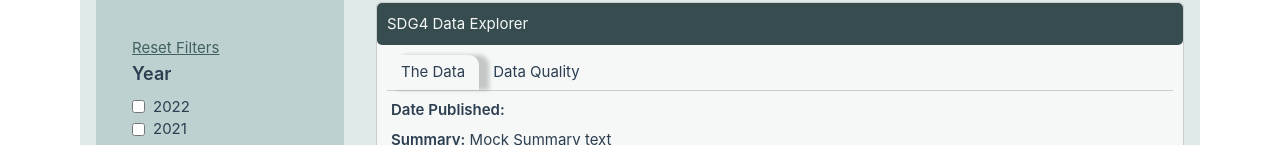
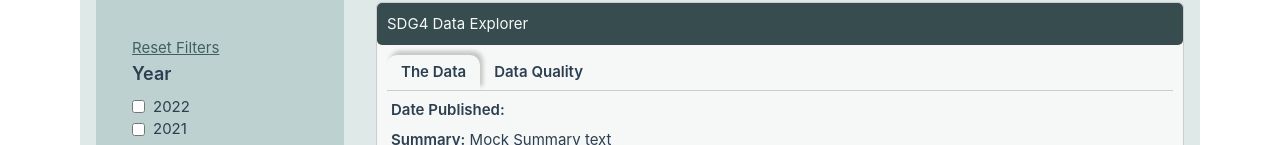
Before and after one commit to rubyimrie/education-data, a Vue app: page / in a window 1280 px wide. Shown: the part 345-490 px from the top of the page. Built offline with nearby package versions, Linux system fonts and the light colour scheme.

Commit message:
making button more obvious

```diff
--- a/src/components/DataSource.vue
+++ b/src/components/DataSource.vue
@@ -6,18 +6,18 @@
       <div v-if="!collapsed" class="collapsible-content">
         <div class="button-container">
           <button
-            class="tab-btn  focus:outline-none"
+            class="tab-btn  focus:outline-none "
             :class="{ 'active': showDataInfo }"
             @click="showDataInfo = true"
           >
-          <span class="ml-2 mr-2" :class="{ 'active': showDataInfo }">The Data</span>
+          <span class="ml-2 mr-2 font-semibold" >The Data</span>
           </button>
           <button
-            class="tab-btn focus:outline-none"
+            class="tab-btn focus:outline-none ont-weight-500"
             :class="{ 'active': !showDataInfo }"
             @click="showDataInfo = false"
           >
-          <span class="ml-2 mr-2 "> Data Quality </span>
+          <span class="ml-2 mr-2 font-semibold"> Data Quality </span>
           </button>
         </div>
         <div class="mt-2">
@@ -121,9 +121,9 @@
 }
 
 .tab-btn.active {
-  font-weight: 600;
   border-top-left-radius: 10px; /* Rounded top left corner */
   border-top-right-radius: 10px;
-  box-shadow: 10px 0px 4px rgba(0, 0, 0, 0.2); /* Add shadow only at the top */
+  /* box-shadow: 10px 0px 4px rgba(0, 0, 0, 0.2);  */
+  box-shadow: 3px -4px 4px rgba(0, 0, 0, 0.2); /* Add shadow only at the top */
 }
   </style>
```
